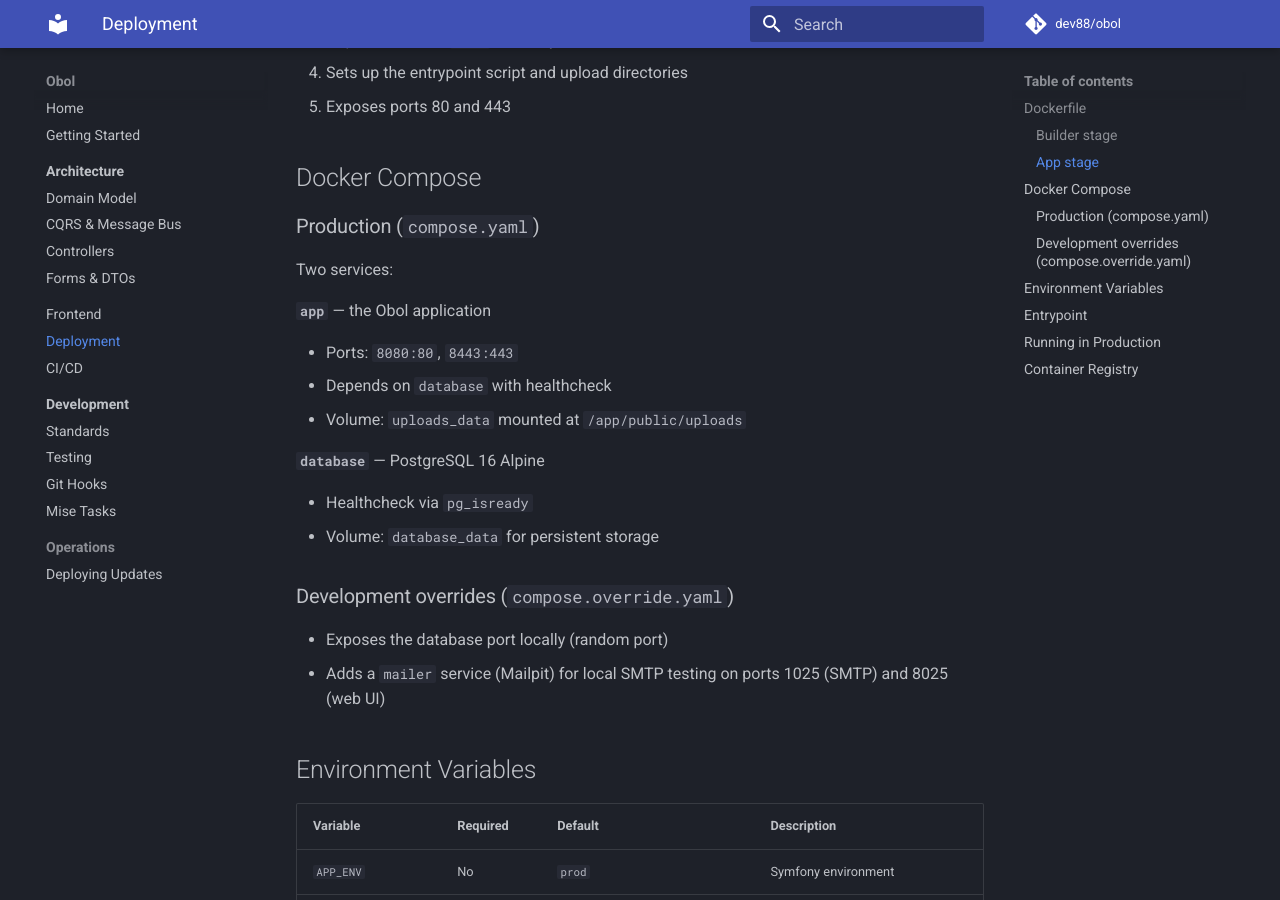
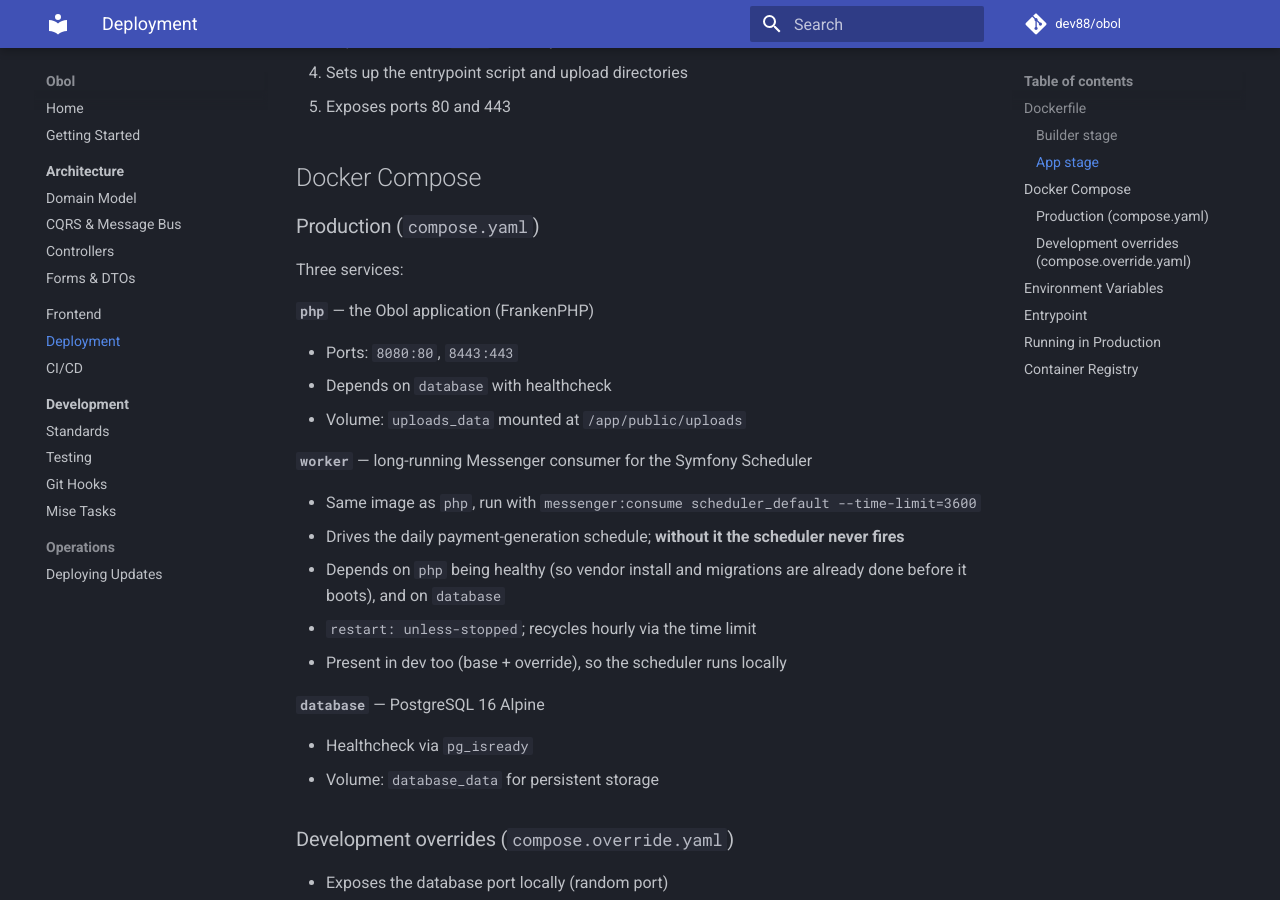
Before and after one commit to gubler/obol, an MkDocs documentation site: the page built from docs/deployment.md, in a window 1280 px wide and 900 px high, scrolled down 771 px. Built offline with MkDocs 1.6.1 and Material for MkDocs 9.7.7, drawn with Linux system fonts in a browser that asks for light colours.

Commit message:
feat(docker): add a Messenger worker sidecar so the scheduler runs
Symfony Scheduler only fires while something consumes the scheduler_default
transport, and nothing did - the daily GeneratePayments schedule never ran in
any environment. Add a long-running `worker` service that runs
`messenger:consume scheduler_default --time-limit=3600`, restart-on-failure,
recycling hourly.

It reuses the php image (per overlay: obol-php / -dev / -prod) with the command
overridden, and depends on `php` being healthy - so vendor install and
migrations (run by php's entrypoint) are already done before it boots, making
its own entrypoint setup a no-op and avoiding a first-boot race. The image
healthcheck (Caddy admin endpoint) is disabled on the worker since it serves no
HTTP. DATABASE_URL is shared with php via a YAML anchor.

Present in dev (base + override) as well as prod, so the scheduler runs locally
too. Verified: the worker boots and consumes scheduler_default with no restarts;
migrations report "Already at the latest version" (no race).

refs: #125

Co-Authored-By: Claude Opus 4.8 (1M context) <noreply@anthropic.com>

```diff
--- a/docs/deployment.md
+++ b/docs/deployment.md
@@ -28,13 +28,21 @@ The `Dockerfile` uses a multi-stage build:
 
 ### Production (`compose.yaml`)
 
-Two services:
+Three services:
 
-**`app`** — the Obol application
+**`php`** — the Obol application (FrankenPHP)
 
 - Ports: `8080:80`, `8443:443`
 - Depends on `database` with healthcheck
 - Volume: `uploads_data` mounted at `/app/public/uploads`
+
+**`worker`** — long-running Messenger consumer for the Symfony Scheduler
+
+- Same image as `php`, run with `messenger:consume scheduler_default --time-limit=3600`
+- Drives the daily payment-generation schedule; **without it the scheduler never fires**
+- Depends on `php` being healthy (so vendor install and migrations are already done before it boots), and on `database`
+- `restart: unless-stopped`; recycles hourly via the time limit
+- Present in dev too (base + override), so the scheduler runs locally
 
 **`database`** — PostgreSQL 16 Alpine
 
```
Also changed, not shown: compose.override.yaml (+10 -0 lines), compose.prod.yaml (+7 -0 lines), compose.yaml (+22 -1 lines).
